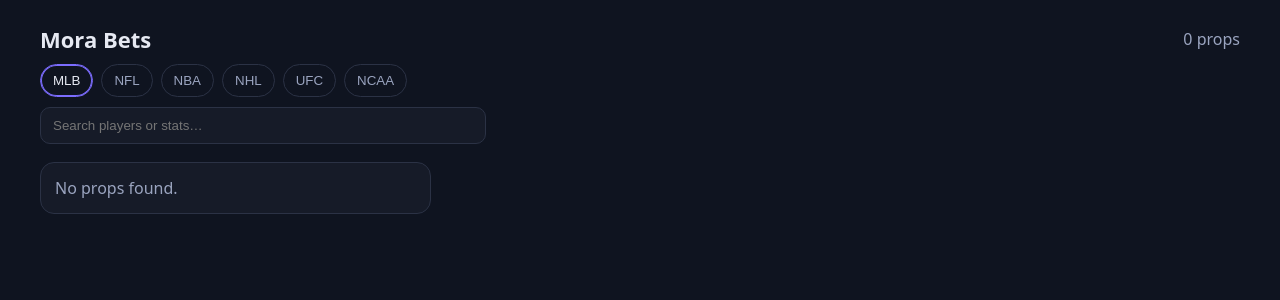
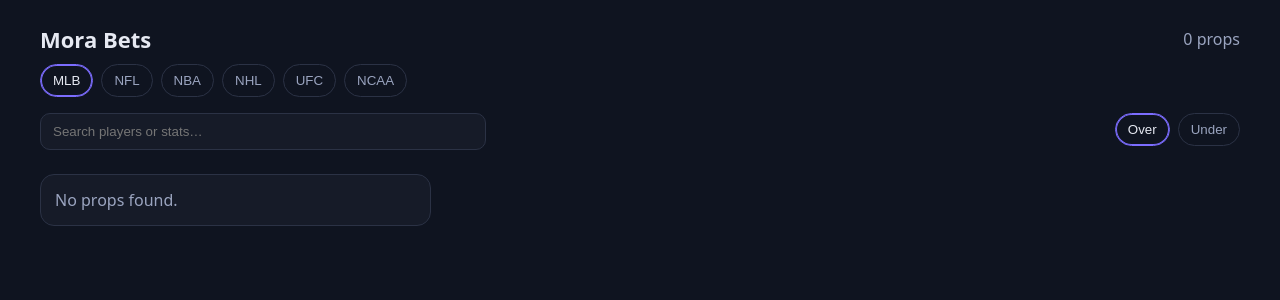
Before and after one commit to Jesusyut/morabets3, a Flask app: page /dashboard in a window 1280 px wide. Shown: the top 300 px of the page. Run offline with Flask 3, Linux system fonts and the light colour scheme.

Commit message:
ui: add tiny Over/Under sort toggle (no refetch)

```diff
--- a/templates/dashboard.html
+++ b/templates/dashboard.html
@@ -65,6 +65,10 @@
 
     <div class="toolbar">
       <input id="q" class="search" placeholder="Search players or stats…" />
+      <div id="sortMode" class="tabs" style="margin-left:auto">
+        <button id="sortOver"  class="tab sorttab" data-sort="over">Over</button>
+        <button id="sortUnder" class="tab sorttab" data-sort="under">Under</button>
+      </div>
     </div>
 
     <div id="props" class="grid"></div>
@@ -99,6 +103,45 @@
   const esc = (s)=> (s??'').toString().replace(/[&<>"']/g, m=>({ '&':'&amp;','<':'&lt;','>':'&gt;','"':'&quot;' }[m]));
   const pct = (x)=> Math.round((Number(x)||0)*100);
   function americanToProb(odds){ if(odds==null) return 0; const o=Number(odds); if(!isFinite(o)||o===0) return 0; return o>0?100/(o+100):(-o)/(100-o); }
+
+  // -------------- tiny additions for toggle --------------
+  let SORTMODE = localStorage.getItem('sortMode') || 'over';
+  let PROPS_CACHE = []; // last fetched list
+
+  function scoreUnder(p){
+    const u = p?.fair?.prob?.under ?? null;
+    if (typeof u === 'number' && u >= 0) return u;      // real under prob
+    const o = p?.fair?.prob?.over ?? null;              // fallback if only 'over' exists
+    return (typeof o === 'number') ? (1 - o) : 0;
+  }
+
+  function resortAndRender(){
+    const cmp = (a,b) => SORTMODE === 'under'
+      ? (scoreUnder(b) - scoreUnder(a))
+      : ((p=>p?.fair?.prob?.over ?? 0)(b) - (p=>p?.fair?.prob?.over ?? 0)(a));
+    const arr = PROPS_CACHE.slice().sort(cmp);
+    countEl.textContent = arr.length.toLocaleString();
+    grid.innerHTML = arr.length ? arr.map(renderCard).join('') : `<div class="card"><div class="muted">No props found.</div></div>`;
+    if (typeof prefetchL10ForVisibleCards === 'function') prefetchL10ForVisibleCards(90);
+  }
+
+  (function initSortToggle(){
+    const bar = document.getElementById('sortMode');
+    if (!bar) return;
+    function sync(){
+      document.getElementById('sortOver')?.classList.toggle('active', SORTMODE === 'over');
+      document.getElementById('sortUnder')?.classList.toggle('active', SORTMODE === 'under');
+    }
+    bar.addEventListener('click', (e)=>{
+      const btn = e.target.closest('[data-sort]');
+      if (!btn) return;
+      SORTMODE = btn.dataset.sort;
+      localStorage.setItem('sortMode', SORTMODE);
+      sync();
+      resortAndRender(); // re-rank instantly, no refetch
+    });
+    sync();
+  })();
 
   // NEW: map FE stat names to backend's expected names (batter_* etc.)
   function mapStatForContext(s){
@@ -194,14 +237,9 @@
     countEl.textContent = '–';
 
     const all = await fetchAllProps();
-    all.sort((a,b)=> scoreOver(b) - scoreOver(a));
-
-    countEl.textContent = all.length.toLocaleString();
-    grid.innerHTML = all.length ? all.map(renderCard).join('') : `<div class="card"><div class="muted">No props found.</div></div>`;
+    PROPS_CACHE = all;
+    resortAndRender();
     loader.style.display = 'none';
-
-    // Prefetch L10 data for visible cards
-    prefetchL10ForVisibleCards(90);
   }
 
   // search filter
```
